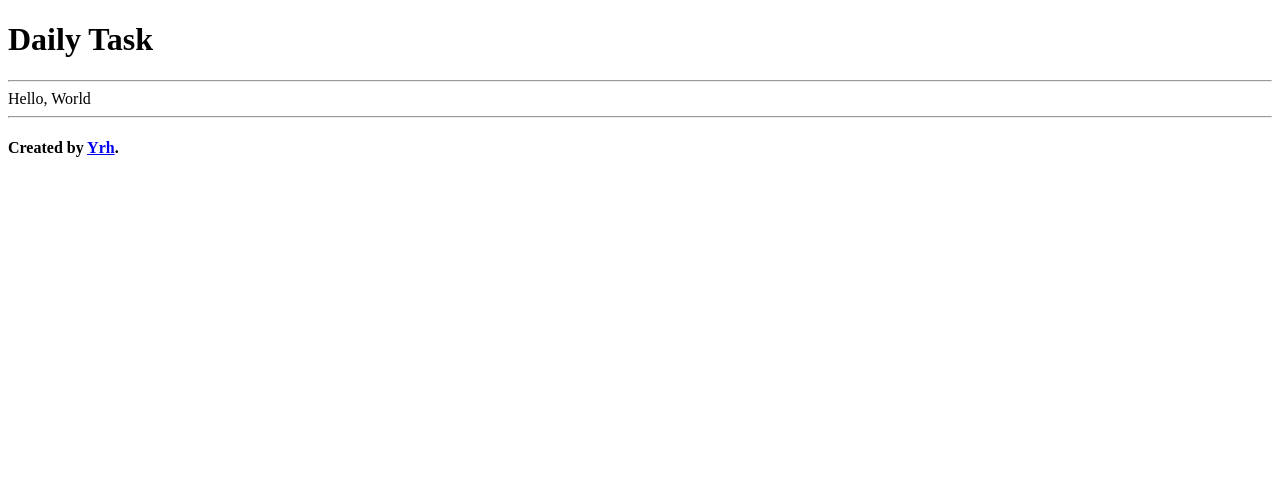
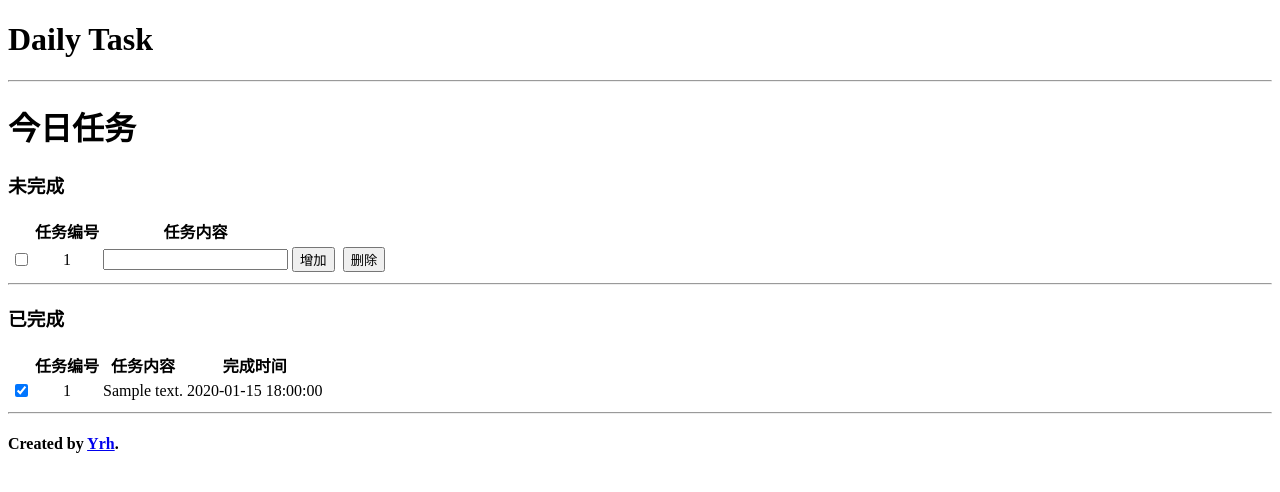
Before and after one commit to yangruihan/yrh_website, a Django app: page /dailytask/ in a window 1280 px wide. Shown: the top 492 px of the page. Run offline with Django 3.2, Linux system fonts and the light colour scheme; tables that the repository leaves empty hold one stand-in row (values such as "Sample post").

Commit message:
Yrh Web Site. Daily Task Module v0.1
1.每日任务功能开发完成

```diff
--- a/dailytask/models.py
+++ b/dailytask/models.py
@@ -7,8 +7,8 @@ class Task(models.Model):
     content = models.CharField(max_length=255) # 任务内容
     parent = models.IntegerField(default=0) # 父任务id，默认为0
     create_date = models.DateTimeField(auto_now_add=True) # 任务创建时间
-    done_date = models.DateTimeField(blank=True) # 任务完成时间
-    have_compeleted = models.BooleanField(default=False) # 是否已经完成
+    done_date = models.DateTimeField(null=True) # 任务完成时间
+    have_completed = models.BooleanField(default=False) # 是否已经完成
 
     def __str__(self):
         return self.content
--- /dev/null
+++ b/dailytask/static/dailytask/js/dailytask/base/base.js
@@ -0,0 +1,34 @@
+// 为了防止伪造ajax请求进行 crsf
+function getCookie(name) {
+    var cookieValue = null;
+    if (document.cookie && document.cookie != '') {
+        var cookies = document.cookie.split(';');
+        for (var i = 0; i < cookies.length; i++) {
+            var cookie = jQuery.trim(cookies[i]);
+            // Does this cookie string begin with the name we want?
+            if (cookie.substring(0, name.length + 1) == (name + '=')) {
+                cookieValue = decodeURIComponent(cookie.substring(name.length + 1));
+                break;
+            }
+        }
+    }
+    return cookieValue;
+}
+
+function csrfSafeMethod(method) {
+    // these HTTP methods do not require CSRF protection
+    return (/^(GET|HEAD|OPTIONS|TRACE)$/.test(method));
+}
+
+$(document).ready(function () {
+    // 设置ajax请求头，防止crsf攻击
+    var csrftoken = getCookie('csrftoken');
+    $.ajaxSetup({
+        cache: false,
+        beforeSend: function(xhr, settings) {
+            if (!csrfSafeMethod(settings.type) && !this.crossDomain) {
+                xhr.setRequestHeader("X-CSRFToken", csrftoken);
+            }
+        },
+    });
+});
--- /dev/null
+++ b/dailytask/static/dailytask/js/dailytask/index.js
@@ -0,0 +1,87 @@
+$(document).ready(function () {
+    // 动态为添加按钮绑定点击事件
+    $('body').on('click', '.btn_add_task', function () {
+        var button = $(this);
+        var num = parseInt(button.attr('id').split('_').pop());
+        var content = $('#input_task_content_' + num).val();
+        if (content != undefined && content != "") {
+            if (button.html() == '增加') {
+                $.post("add_task/", {'content': content}, function (data) {
+                    if (data != 'fail') {
+                        // 修改button显示文字，并记录该任务id号
+                        button.html("修改");
+                        button.attr("name", data);
+
+                        // 为checkbox、删除button和input记录该任务id号
+                        $('#checkbox_task_' + num).attr("name", data);
+                        $('#btn_delete_task_' + num).attr("name", data);
+                        $('#input_task_content_' + num).attr("name", data);
+
+                        // 添加新任务行
+                        next_tr =
+                        '<tr>' +
+                            '<td><input type="checkbox" id="checkbox_task_' + (num + 1) + '" class="checkbox_change_status"></input></td>' +
+                            '<td align="center"><label for="input_task_content_' + (num + 1) + '" id="label_task_' + (num + 1) + '" class="label_task">' + (num + 1) + '</label></td>' +
+                            '<td><input type="text" value="" id="input_task_content_' + (num + 1) + '" class="input_task_content"></input></td>' +
+                            '<td><button id="btn_add_task_' + (num + 1) + '" class="btn_add_task">增加</button><td>' +
+                            '<td><button id="btn_delete_task_' + (num + 1) + '" class="btn_delete_task">删除</button></td>'
+                        '</tr>';
+                        $('#uncompleted_table').append(next_tr);
+                    }
+                });
+            } else if (button.html() == '修改') {
+                $.post("update_task/", {'id': button.attr('name'), 'content': content}, function (data) {
+                    if (data == 'success') {
+                        alert("修改成功");
+                    } else {
+                        alert("修改失败");
+                    }
+                });
+            }
+        } else {
+            window.location.reload(true);
+        }
+    });
+
+    // 动态为删除按钮绑定点击事件
+    $('body').on('click', '.btn_delete_task', function () {
+        var button = $(this);
+        if (button.attr('name') != undefined) {
+            $.post("delete_task/", {'id': button.attr('name')}, function (data) {
+                if (data == 'success') {
+                    // alert("删除成功");
+                    window.location.reload(true);
+                } else {
+                    alert("删除失败");
+                }
+            });
+        }
+    });
+
+    // 动态为 checkbox 添加状态变化事件
+    $('body').on('click', '.checkbox_change_status', function () {
+        var checkbox = $(this);
+        if (checkbox.is(':checked')) {
+            var content = $('#input_task_content_' + checkbox.attr('id').split('_').pop()).val();
+            if (content != undefined && content != '') {
+                $.post("change_task_status/", {'id': checkbox.attr('name'), 'action': 'finish'}, function (data) {
+                    if (data == 'success') {
+                        window.location.reload(true);
+                    } else {
+                        alert("任务完成失败");
+                    }
+                });
+            } else {
+                checkbox.removeAttr('checked');
+            }
+        } else {
+            $.post("change_task_status/", {'id': checkbox.attr('name'), 'action': 'unfinish'}, function (data) {
+                if (data == 'success') {
+                    window.location.reload(true);
+                } else {
+                    alert("任务重置失败");
+                }
+            })
+        }
+    });
+});
--- a/dailytask/templates/dailytask/base/base.html
+++ b/dailytask/templates/dailytask/base/base.html
@@ -20,6 +20,7 @@
     {% include "dailytask/base/footer.html" %}
 </body>
 
+<script type="text/javascript" src="{% static "dailytask/js/dailytask/base/base.js" %}"></script>
 {% block scripts %}
 {% endblock scripts %}
 
--- a/dailytask/templates/dailytask/index.html
+++ b/dailytask/templates/dailytask/index.html
@@ -1,9 +1,70 @@
 {% extends "dailytask/base/base.html" %}
+{% load staticfiles %}
 
 {% block title %}
     首页
 {% endblock title %}
 
 {% block body %}
-    Hello, World
+
+    <h1>今日任务</h1>
+    <h3>未完成</h3>
+    <table class="uncompleted_table" id="uncompleted_table">
+        <tr>
+            <th></th>
+            <th>任务编号</th>
+            <th>任务内容</th>
+            <th></th>
+            <th></th>
+        </tr>
+        {% if uncompleted_tasks %}
+        {% for uncompleted_task in uncompleted_tasks %}
+        <tr>
+            <td><input type="checkbox" id="checkbox_task_{{ forloop.counter }}" class="checkbox_change_status" name="{{ uncompleted_task.id }}"></td>
+            <td align="center"><label for="input_task_content_{{ forloop.counter }}" id="label_task_{{ forloop.counter }}" class="label_task">{{ forloop.counter }}</label></td>
+            <td><input type="text" id="input_task_content_{{ forloop.counter }}" class="input_task_content" value="{{ uncompleted_task.content }}" name="{{ uncompleted_task.id }}"></td>
+            <td><button id="btn_add_task_{{ forloop.counter }}" class="btn_add_task" name="{{ uncompleted_task.id }}">修改</button><td>
+            <td><button id="btn_delete_task_{{ forloop.counter }}" class="btn_delete_task" name="{{ uncompleted_task.id }}">删除</button></td>
+        </tr>
+        {% endfor %}
+        <tr>
+            <td><input type="checkbox" id="checkbox_task_{{ uncompleted_tasks|length|add:"1"}}" class="checkbox_change_status"></td>
+            <td align="center"><label for="input_task_content_{{ uncompleted_tasks|length|add:"1"}}" id="label_task_1" class="label_task">{{ uncompleted_tasks|length|add:"1"}}</label></td>
+            <td><input type="text" id="input_task_content_{{ uncompleted_tasks|length|add:"1"}}" class="input_task_content"></td>
+            <td><button id="btn_add_task_{{ uncompleted_tasks|length|add:"1"}}" class="btn_add_task">增加</button><td>
+            <td><button id="btn_delete_task_{{ uncompleted_tasks|length|add:"1"}}" class="btn_delete_task">删除</button></td>
+        </tr>
+        {% else %}
+        <tr>
+            <td><input type="checkbox" id="checkbox_task_1" class="checkbox_change_status"></td>
+            <td align="center"><label for="input_task_content_1" id="label_task_1" class="label_task">1</label></td>
+            <td><input type="text" id="input_task_content_1" class="input_task_content"></td>
+            <td><button id="btn_add_task_1" class="btn_add_task">增加</button><td>
+            <td><button id="btn_delete_task_1" class="btn_delete_task">删除</button></td>
+        </tr>
+        {% endif %}
+    </table>
+    <hr>
+    <h3>已完成</h3>
+    <table id="completed_table" class="completed_table">
+        <tr>
+            <th></th>
+            <th>任务编号</th>
+            <th>任务内容</th>
+            <th>完成时间</th>
+        </tr>
+        {% for completed_task in completed_tasks %}
+        <tr>
+            <td><input type="checkbox" id="checkbox_task_{{ completed_task.id }}" class="checkbox_change_status"  name="{{ completed_task.id }}" checked="checked"></td>
+            <td align="center"><label for="label_task_{{ forloop.counter }}" id="label_task">{{ forloop.counter }}</td>
+            <td><div id="div_task_content_{{ forloop.counter }}" class="div_task_content">{{ completed_task.content }}</div></td>
+            <td><div id="div_task_done_date_{{ forloop.counter }}" class="div_task_done_date">{{ completed_task.done_date|date:"Y-m-d H:i:s" }}</div></td>
+        </tr>
+        {% endfor %}
+    </table>
+
 {% endblock body %}
+
+{% block scripts %}
+<script type="text/javascript" src="{% static "dailytask/js/dailytask/index.js" %}"></script>
+{% endblock scripts %}
--- a/dailytask/urls.py
+++ b/dailytask/urls.py
@@ -4,4 +4,8 @@ from . import views
 
 urlpatterns = [
     url(r'^$', views.index, name='index'),
+    url(r'^add_task/$', views.add_task, name='add_task'),
+    url(r'^update_task/$', views.update_task, name='update_task'),
+    url(r'^delete_task/$', views.delete_task, name='delete_task'),
+    url(r'^change_task_status/$', views.change_task_status, name='change_task_status'),
 ]
--- a/dailytask/views.py
+++ b/dailytask/views.py
@@ -1,8 +1,76 @@
 from django.shortcuts import render
+from django.http import HttpResponseRedirect, HttpResponse
+from django.utils import timezone
 
-# Create your views here.
+import datetime
+
+from .models import Task
+
 def index(request):
     """
     主页
     """
-    return render(request, 'dailytask/index.html')
+    now = timezone.now()
+    start = now - datetime.timedelta(hours=23, minutes=59, seconds=59)
+    uncompleted_tasks = Task.objects.filter(create_date__gt=start).filter(have_completed=False)
+    completed_tasks = Task.objects.filter(done_date__gt=start).filter(have_completed=True)
+    return render(request, 'dailytask/index.html',
+        {'uncompleted_tasks': uncompleted_tasks,
+         'completed_tasks': completed_tasks})
+
+def add_task(request):
+    """
+    添加任务到数据库
+    """
+    try:
+        task_content = request.POST["content"]
+        task = Task(content=task_content)
+        task.save()
+        return HttpResponse(task.id)
+    except Exception as e:
+        print(e)
+        return HttpResponse('fail')
+
+def update_task(request):
+    """
+    修改任务内容
+    """
+    try:
+        id = int(request.POST["id"])
+        task = Task.objects.get(pk=id)
+        task.content = request.POST["content"]
+        task.save()
+        return HttpResponse('success')
+    except Exception as e:
+        print(e)
+        return HttpResponse('fail')
+
+def delete_task(request):
+    """
+    删除某条任务
+    """
+    try:
+        id = int(request.POST["id"])
+        Task.objects.get(pk=id).delete()
+        return HttpResponse('success')
+    except Exception as e:
+        print(e)
+        return HttpResponse('fail')
+
+def change_task_status(request):
+    """
+    完成某条任务
+    """
+    try:
+        id = int(request.POST["id"])
+        task = Task.objects.get(pk=id)
+        if (request.POST['action'] == 'finish'):
+            task.done_date = timezone.now()
+            task.have_completed = True
+        else:
+            task.have_completed = False
+        task.save()
+        return HttpResponse('success')
+    except Exception as e:
+        print(e)
+        return HttpResponse('fail')
```
Also changed, not shown: dailytask/migrations/0001_initial.py.
